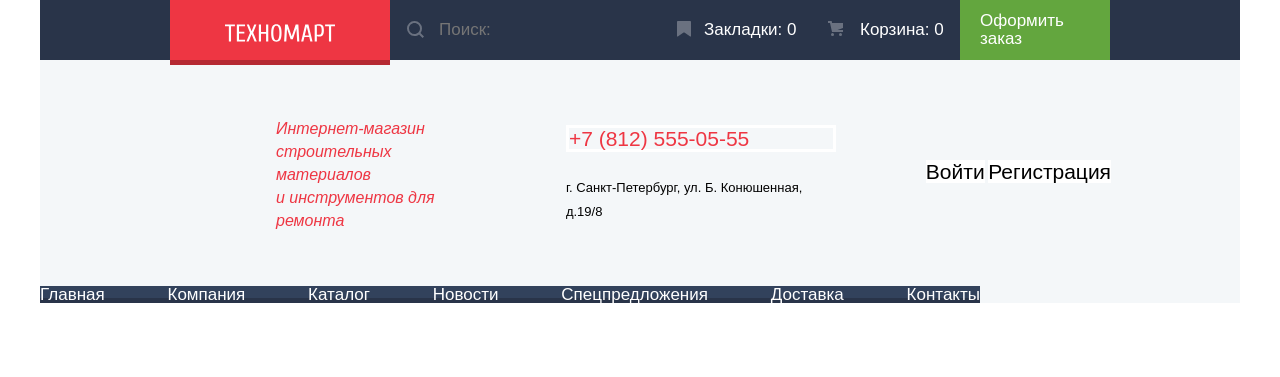
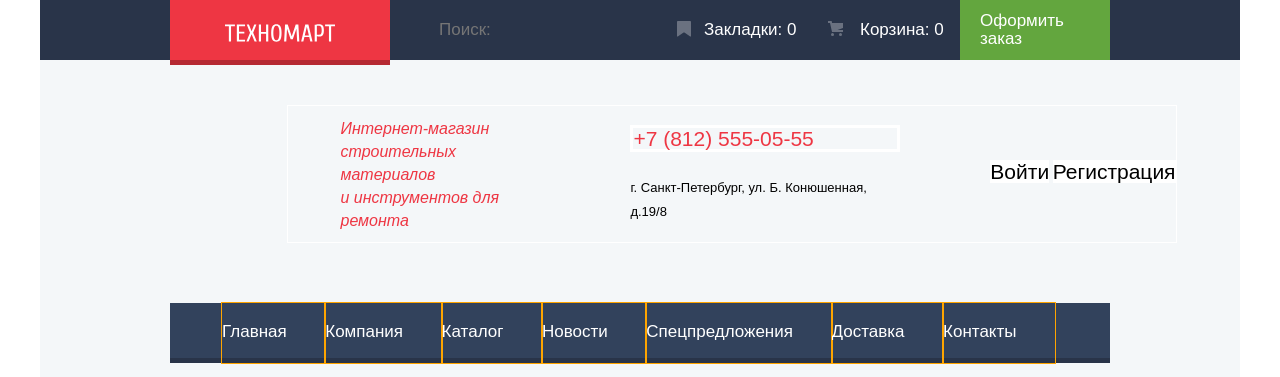
Before and after one commit to Fionchek/609095-technomart-24, a plain HTML site: page index.html in a window 1280 px wide. Shown: the top 377 px of the page. Drawn offline with Linux system fonts and the light colour scheme; a web font is replaced by a local one.

Commit message:
Меню ul .site-navigation-top
Проблема с растяжением элементов меняю внутри flex-родителя

```diff
--- a/css/style.css
+++ b/css/style.css
@@ -215,45 +215,7 @@ input[type=search]::-
 webkit-input-placeholder {
   color: #ffffff;
 }
-/* Лупа */
-label{
-position: relative;
-display: block;
-}
-/* Лупа */
-label::before {
-  content: "";
-  width: 17px;
-  height: 17px;
-  position: absolute;
-  top: 12px;
-  left: 17px;
-  background-image: url("../svg/icon-search.svg");
-  background-repeat: no-repeat;
-  background-position: 0 0;
-  opacity: 0.3;
-}
-/* Лупа */
-label:hover::before,
-input[type=search]::before {
-  opacity: 1;
-}
-/* Лупа */
-label:focus::before{
-  background-image: url("../svg/icon-search-red.svg");
-}
 
-/* Лупа */
-input[type=search]:focus+label::before{
-  background-image: url("../svg/icon-search-red.svg");
-}
-
-
-/* меню
-светло-серая заливка */
-.main-navigation {
-  background-color: #f4f7f9;
-}
 
 /* темно-синяя заливка меню - top */
 .main-user-navigation {
@@ -656,7 +618,6 @@ body {
   margin: 0 auto;
 }
 /* сбросить отступы списка по умолчанию */
-.site-navigation-top ul,
 .site-navigation-bottom ul,
 .header-user-navigation ul,
 .footer-social-links {
@@ -671,10 +632,12 @@ body {
 /* вся шапка */
 .main-navigation {
   display: flex;
+  justify-content: center;
   flex-wrap: wrap;
   width: 1200px;
   margin: 0 auto;
   padding: 0;
+  background-color: #f4f7f9;
 }
 
 /* верх шапки */
@@ -697,6 +660,7 @@ body {
   margin-top: 46px;
   margin-left: 183px;
   margin-bottom: 44px;
+  outline: 1px solid white;
 }
 /* середина шапки */
 h1 {
@@ -711,12 +675,19 @@ h1 {
 /* низ шапки */
 .site-navigation-top {
   display: flex;
-  justify-content: space-between;
+  box-sizing: border-box;
   flex-wrap: wrap;
-  align-items: center;
   width: 940px;
-  margin: 0;
-  padding: 0;
+  padding-left: 52px;
+  padding-right: 55px;
+}
+
+.site-navigation-top li {
+  padding-top: 20px;
+  padding-bottom: 23px;
+  margin: auto;
+  flex-grow: 1;
+  outline: 1px solid orange;
 }
 
 .menu-container {
--- a/index.html
+++ b/index.html
@@ -13,7 +13,7 @@
       <nav class="main-navigation">
         <section class="main-user-navigation">
           <a class="logo-top" aria-label="Логотип магазина Техномарт"></a>
-          <form action="https://echo.htmlacademy.ru" method="get" >
+          <form class="form-search" action="https://echo.htmlacademy.ru" method="get" >
             <label class="search" for="search">
           <input type="search" name="search" id="search" placeholder="Поиск:">
           </label>
```
